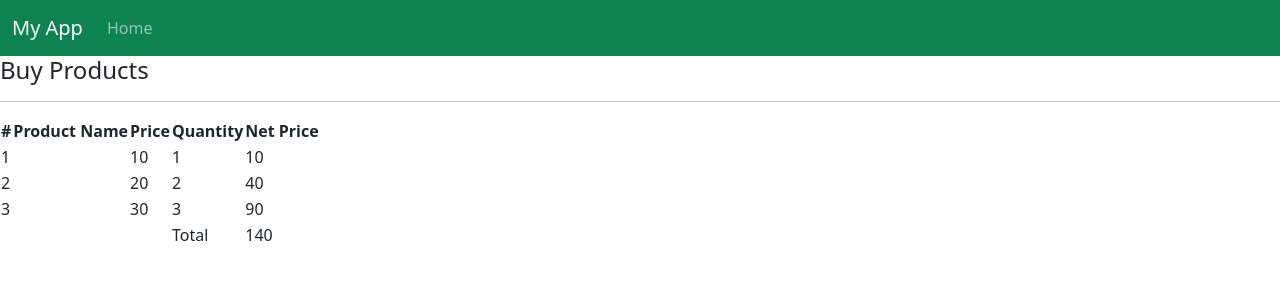
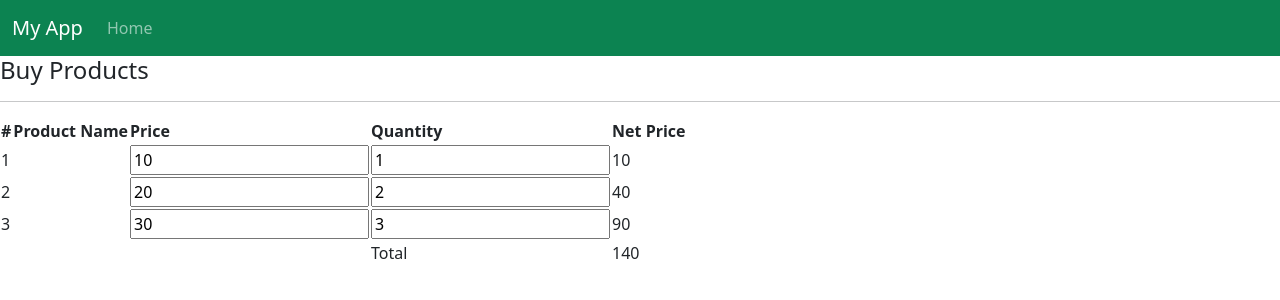
Before and after one commit to yochess2/udemy-ecommerce-class-base, a React (Create React App) app: page / in a window 1280 px wide. Shown: the top 300 px of the page. Built offline with nearby package versions, Linux system fonts and the light colour scheme.

Commit message:
Find solution, no css yet, not refactored

```diff
--- a/src/Assignment1.js
+++ b/src/Assignment1.js
@@ -1,6 +1,19 @@
 import React, { Component } from "react";
 
 class Assignment1 extends Component {
+	//Question 1: JS doesn't have private methods right?
+	//  So I assume best practice is to denote private methods with an underscore.
+	//Question 2: How do hoisting work in classes?
+	//  I think I would need to declare and define this method before it is called.
+	//  I would receive an error if this method is declared before being invoked on line 26.
+
+	//input: int a, int b
+	//returns the product of num1 and num2
+	_multiply = (a,b) => a*b;
+
+
+	//Question 3: How do I grab the price of price and quantity dynamically within each object's netPrice?
+	//  I had to hardcode the netPrice for each object.
 	state = {
 		pageTitle: "Assignment 1",
 		productsCount: 3,
@@ -10,20 +23,36 @@ class Assignment1 extends Component {
 			productName: "abc",
 			price: 10,
 			quantity: 1,
+			netPrice: this._multiply(10,1), //how do i do this._multiply(price,quantity) efficiently?
 		},
 		{
 			id: 2,
 			productName: "abc",
 			price: 20,
 			quantity: 2,
+			netPrice: this._multiply(20,2),
 		},
 		{
 			id: 3,
 			productName: "abc",
 			price: 30,
 			quantity: 3,
+			netPrice: this._multiply(30,3),
 		},
 	]}
+
+
+	//input: int price, string key, int id
+	//side effect: updates the product key's value, and then re-renders
+	onValueChange = (price, key, id) => {
+		let products = this.state.products;
+
+		let product = this.state.products.find(product => product.id === id);
+		product[key] = price;
+		product.netPrice = this._multiply(product.price, product.quantity);
+
+		this.setState([...products])
+	}
 
 	render() {
 		return <>
@@ -47,12 +76,22 @@ class Assignment1 extends Component {
 								<td>{product.id}</td>
 								<td>{product.name}</td>
 								<td>
-									{product.price}
+									<input 	type="text"
+											defaultValue={product.price}
+											onChange={
+												e => { this.onValueChange(e.target.value, 'price', product.id) }
+											}
+									/>
 								</td>
 								<td>
-									{product.quantity}
+									<input 	type="text"
+											defaultValue={product.quantity}
+											onChange={
+												e => { this.onValueChange(e.target.value, 'quantity', product.id) }
+											}
+									/>
 								</td>
-								<td>{product.price * product.quantity}</td>
+								<td>{product.netPrice}</td>
 							</tr>
 						)
 					})
```
